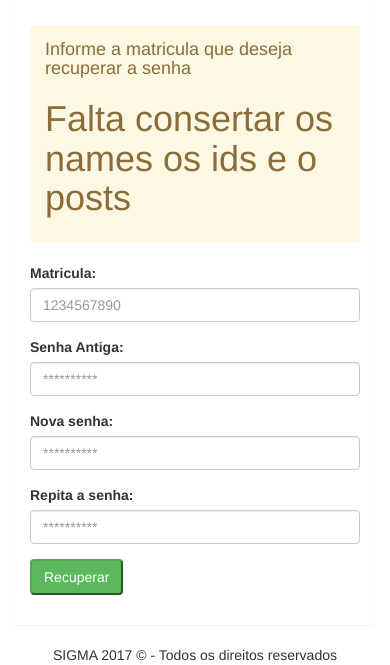
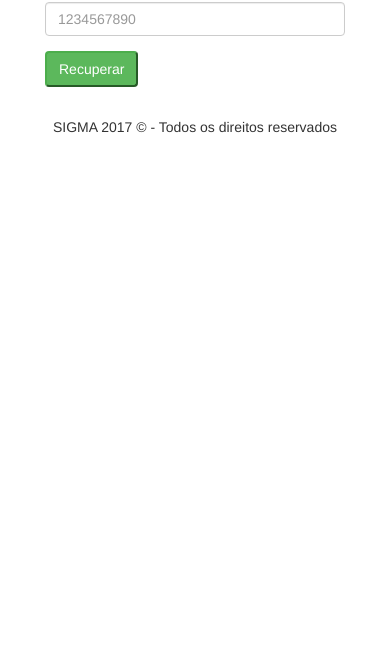
Before and after one commit to deigonPrates/sigma, a PHP site: the page made by app/views/recuperar/index.phtml in a window 390 px wide. Shown: the part 299-964 px from the top of the page. After the commit the page ends 432 px from the top, so only its background shows below. Run offline with PHP 8.4, Linux system fonts and the light colour scheme; the template is opened without the code that fills it: most values are stand-ins (such as "Sample title", 1, 10 or a date in 2020); data that the repository does not hold is empty; some libraries are stand-ins or nearby versions.

Commit message:
adicionando a funcionalidade de recuperar senha esquecida pelo aluno

```diff
--- a/app/views/header_admin.phtml
+++ b/app/views/header_admin.phtml
@@ -44,7 +44,7 @@
           <a href="#" class="dropdown-toggle" data-toggle="dropdown">Cadastro <span class="caret"></span><span style="font-size:16px;" class="pull-right hidden-xs showopacity glyphicon"></span><span style="font-size:16px;" class="pull-right hidden-xs showopacity glyphicon glyphicon-th-list"></span></a>
           <ul class="dropdown-menu forAnimate" role="menu">
             <li><a href="<?php echo BASE;?>cadastro/atividade">Atividade</a></li>
-	          <li><a href="<?php echo BASE;?>cadastro/usuario">Usuario</a></li>
+	          <li><a href="<?php echo BASE;?>cadastro/usuario">Usuário</a></li>
 	          <li><a href="<?php echo BASE;?>cadastro/turma">Turma</a></li>
           </ul>
         </li>
@@ -53,6 +53,7 @@
           <ul class="dropdown-menu forAnimate" role="menu">
             <li><a href="<?php echo BASE; ?>sigma/listarUsuarios">Listar usuários</a></li>
 	          <li><a href="<?php echo BASE; ?>sigma/listarAtividade">Listar Atividades</a></li>
+	          <li><a href="<?php echo BASE; ?>recuperar/senha">Recuperar senha esquecida</a></li>
             <li class="divider"></li>
             <li><a href="#">R.D. por atividade</a></li>
             <li><a href="#">R.D. por aluno</a></li>
--- a/app/views/login/index.phtml
+++ b/app/views/login/index.phtml
@@ -2,6 +2,7 @@
     <br><br>
     <div class="container">
         <div class="row">
+                  <?php echo (isset($this->alert) ? $this->alert : ''); ?>
             <div class="col-sm-6 col-md-4 col-md-offset-4">
                 <div class="account-wall">
                     <img class="profile-img" src="<?php echo IMG; ?>sigma-logo.png"
--- a/app/views/recuperar/index.phtml
+++ b/app/views/recuperar/index.phtml
@@ -1,41 +1,19 @@
-<div class="row">
-    <div class="col-md-6 col-md-offset-3">
-        <div class="panel panel-custom">
-            <div class="panel-heading">
-                <a id="logo" href="<?php echo BASE; ?>">
-                    <img class="img-responsive" src="<?php echo IMG; ?>hxphp-logo.png" alt="">
-                </a> <br>
-                <?php echo (isset($this->menu) ? $this->menu : ''); ?>
-            </div>
-            <div class="panel-body">
+<div class="panel-body conteudo">
+<div class="conteiner form-group">
+		<h3><p class="text-center">Recupere a sua senha Esquecida</p></h3><br>
+</div>
+<div class="conteiner form-group">
+    <div class="col-md-7 col-md-offset-3">
               <?php echo (isset($this->alert) ? $this->alert : ''); ?>
               <div class="alert alert-block alert-warning">
-                  <h4>Informe a matricula que deseja recuperar a senha</4>
-                    <h1>Falta consertar os names os ids e o posts</h1>
+                  <h4>Informe a matricula que deseja recuperar</4>
+                      <h6>Obs: A nova senha será o numero de Matricula</6>
               </div>
-              <form action="<?php echo BASE; ?>login/logar" class="form-horizontal" method="post">
+              <form action="<?php echo BASE; ?>recuperar/senha" class="form-horizontal" method="post">
                 <div class="form-group">
-                  <label for="registration" name="registration" class="col-sm-4 control-label">Matricula:</label>
+                  <label for="registration" class="col-sm-4 control-label">Matricula:</label>
                   <div class="col-sm-8">
-                    <input type="text" class="form-control" id="registration" value="<?php echo $this->request->post('registration') ?>" placeholder="1234567890">
-                  </div>
-                </div>
-                <div class="form-group">
-                  <label for="registration" name="registration" class="col-sm-4 control-label">Senha Antiga:</label>
-                  <div class="col-sm-8">
-                    <input type="text" class="form-control" id="registration" value="<?php echo $this->request->post('registration') ?>" placeholder="**********">
-                  </div>
-                </div>
-                <div class="form-group">
-                  <label for="registration" name="registration" class="col-sm-4 control-label">Nova senha:</label>
-                  <div class="col-sm-8">
-                    <input type="text" class="form-control" id="registration" value="<?php echo $this->request->post('registration') ?>" placeholder="**********">
-                  </div>
-                </div>
-                <div class="form-group">
-                  <label for="registration" name="registration" class="col-sm-4 control-label">Repita a senha:</label>
-                  <div class="col-sm-8">
-                    <input type="text" class="form-control" id="registration" value="<?php echo $this->request->post('registration') ?>" placeholder="**********">
+                    <input type="text" class="form-control" name="registration" id="registration" value="<?php echo $this->request->post('registration') ?>" placeholder="1234567890">
                   </div>
                 </div>
                 <div class="form-group">
@@ -46,5 +24,3 @@
                 </form>
             </div>
         </div>
-    </div>
-</div>
--- a/templates/Modules/Messages/auth.json
+++ b/templates/Modules/Messages/auth.json
@@ -46,6 +46,11 @@
             "style"   : "info",
             "title"   : "Sua senha foi atualizada",
             "message" : "Por favor, faça login novamente!"
+        },
+        "matricula-invalida" : {
+            "style"   : "danger",
+            "title"   : "Ops! Matricula invalida.",
+            "message" : "Não Encontramos essa matricula cadastrada no sistema, por favor, tente novamente!"
         }
     }
 }
```
Also changed, not shown: app/config.php (+14 -0 lines), app/controllers/RecuperarController.php (+23 -0 lines), app/models/User.php (+27 -0 lines), public/css/custom_menu.css (+5 -4 lines), index.php (line endings or trailing spaces).
